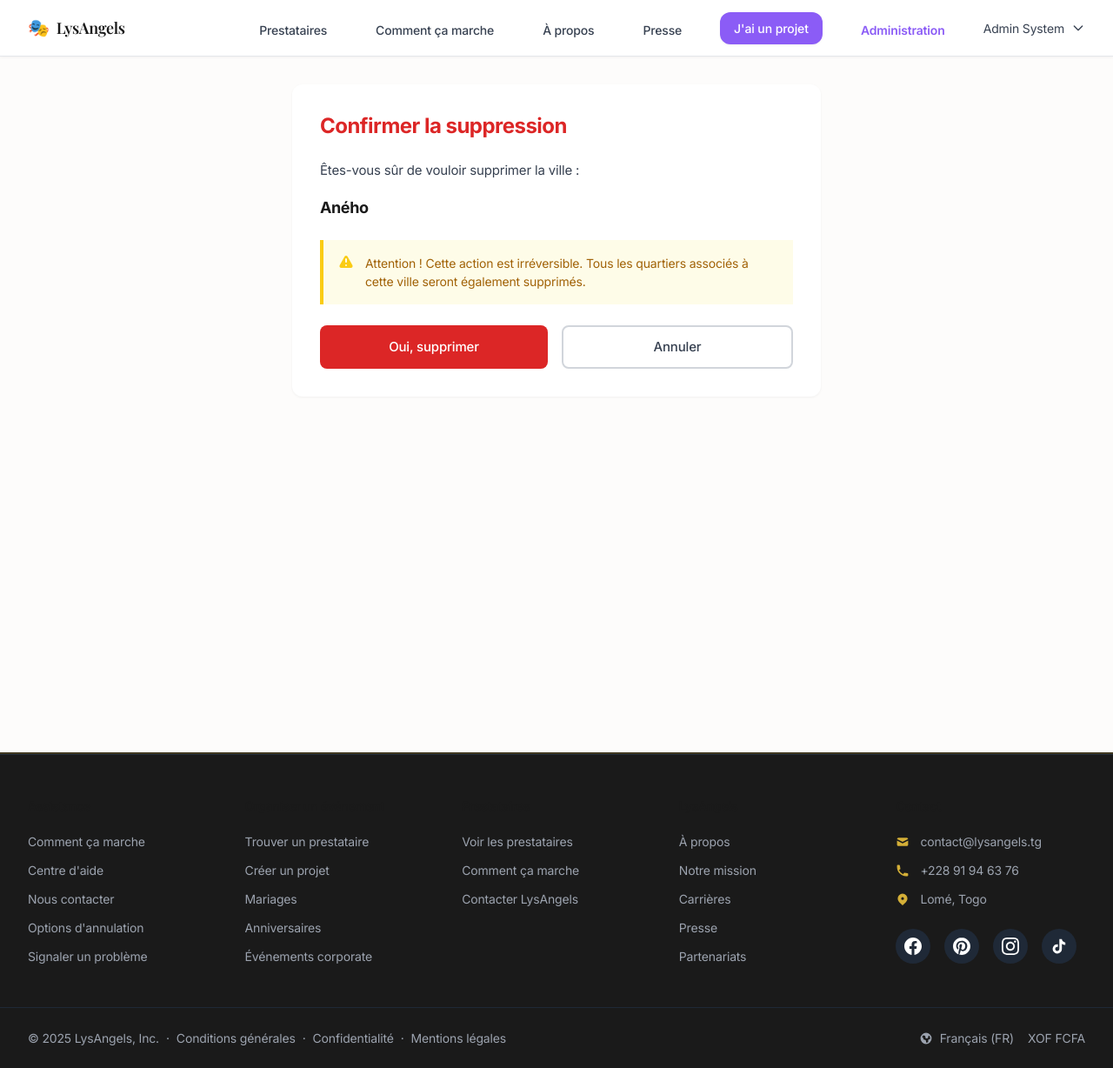
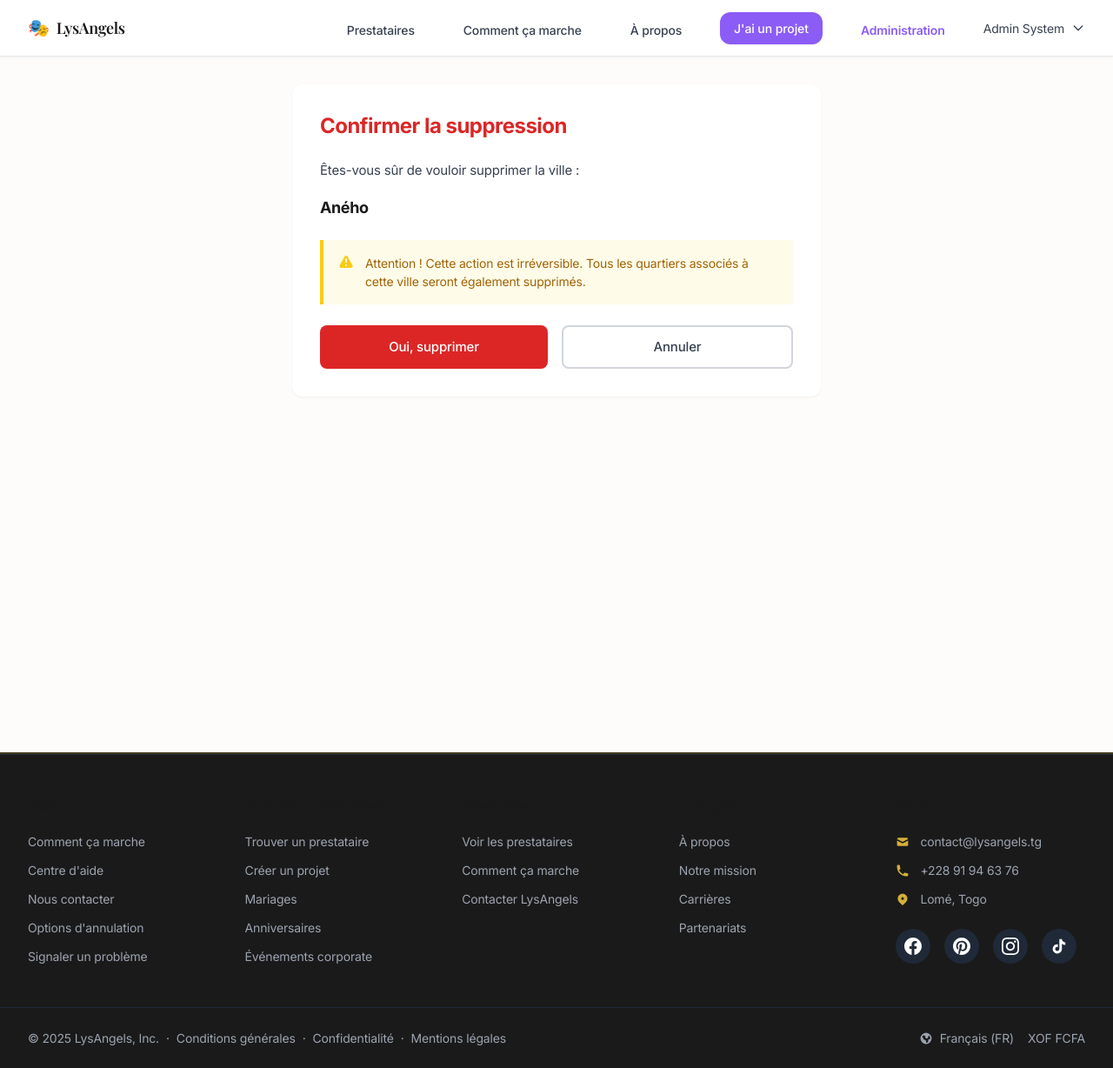
Before and after one commit to deSully/lysangels, a Django app: page /accounts/admin/cities/8/delete/ in a window 1280 px wide. Shown: the whole page at 87% size. Run offline with Django 5.2, Linux system fonts and the light colour scheme; a user stored in the database is signed in; data comes from the database, SQL or seed files in the repository; some libraries are stand-ins or nearby versions.

Commit message:
refactor: remove Presse link from nav and footer

```diff
--- a/templates/base.html
+++ b/templates/base.html
@@ -247,10 +247,6 @@
                     <a href="{% url 'core:about' %}" class="nav-link {% if request.resolver_match.url_name == 'about' %}nav-link-active{% endif %}">
                         À propos
                     </a>
-                    <a href="{% url 'core:press' %}" class="nav-link {% if request.resolver_match.url_name == 'press' %}nav-link-active{% endif %}">
-                        Presse
-                    </a>
-
                     <!-- Bouton principal J'ai un projet -->
                     <a href="{% url 'projects:project_create' %}" class="btn btn-primary btn-sm">
                         J'ai un projet
@@ -307,10 +303,6 @@
                 <a href="{% url 'core:about' %}" class="block py-3 px-2 text-base {% if request.resolver_match.url_name == 'about' %}text-lily-purple bg-lily-cream font-semibold{% else %}text-gray-700{% endif %} hover:text-lily-purple hover:bg-lily-cream rounded-lg transition">
                     ℹ️ À propos
                 </a>
-                <a href="{% url 'core:press' %}" class="block py-3 px-2 text-base {% if request.resolver_match.url_name == 'press' %}text-lily-purple bg-lily-cream font-semibold{% else %}text-gray-700{% endif %} hover:text-lily-purple hover:bg-lily-cream rounded-lg transition">
-                    📰 Presse
-                </a>
-
                 <!-- Bouton principal mobile -->
                 <a href="{% url 'projects:project_create' %}" class="block bg-lily-purple text-white px-6 py-3 rounded-lg text-center font-medium text-base mt-2 hover:bg-opacity-90 transition shadow-md">
                     J'ai un projet
@@ -407,7 +399,7 @@
                             <li><a href="{% url 'core:about' %}" class="hover:text-white transition">À propos</a></li>
                             <li><a href="{% url 'core:about' %}" class="hover:text-white transition">Notre mission</a></li>
                             <li><a href="{% url 'core:contact' %}" class="hover:text-white transition">Carrières</a></li>
-                            <li><a href="{% url 'core:contact' %}" class="hover:text-white transition">Presse</a></li>
+
                             <li><a href="{% url 'core:contact' %}" class="hover:text-white transition">Partenariats</a></li>
                         </ul>
                     </div>
```
